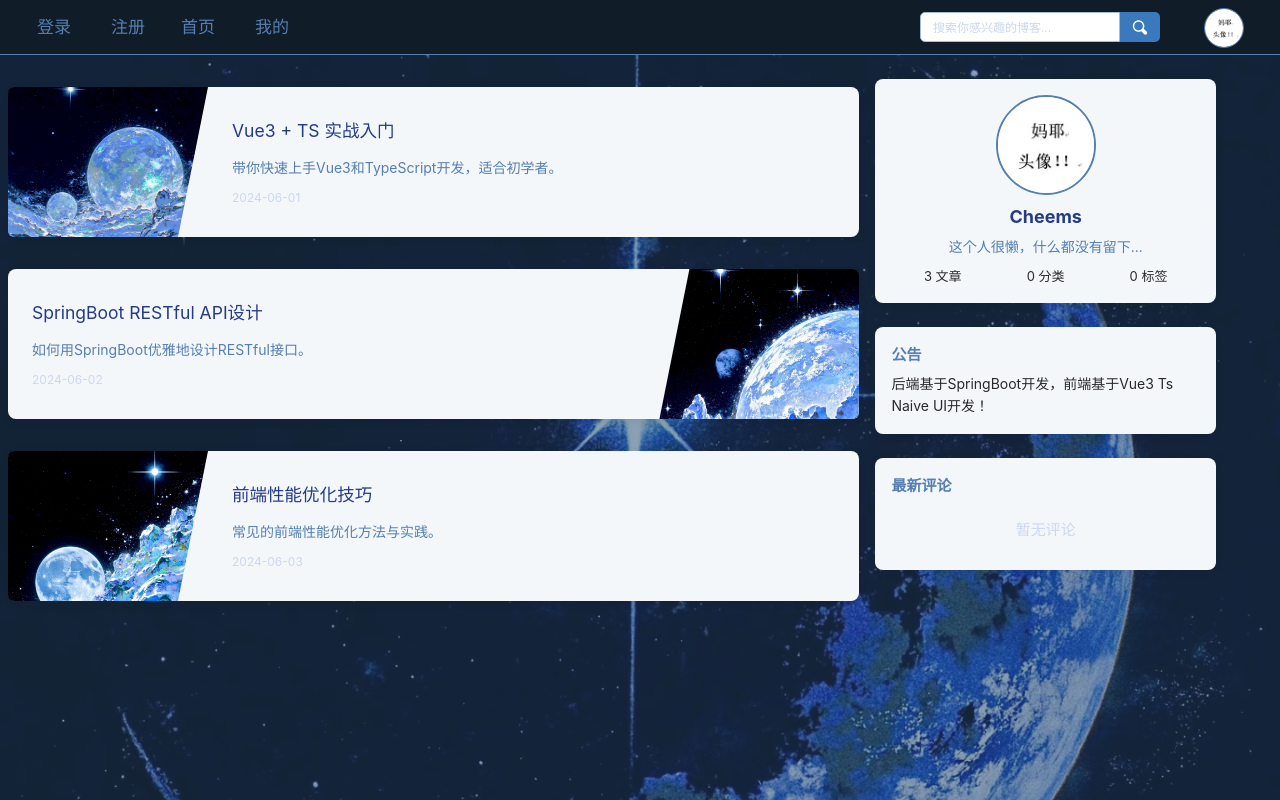
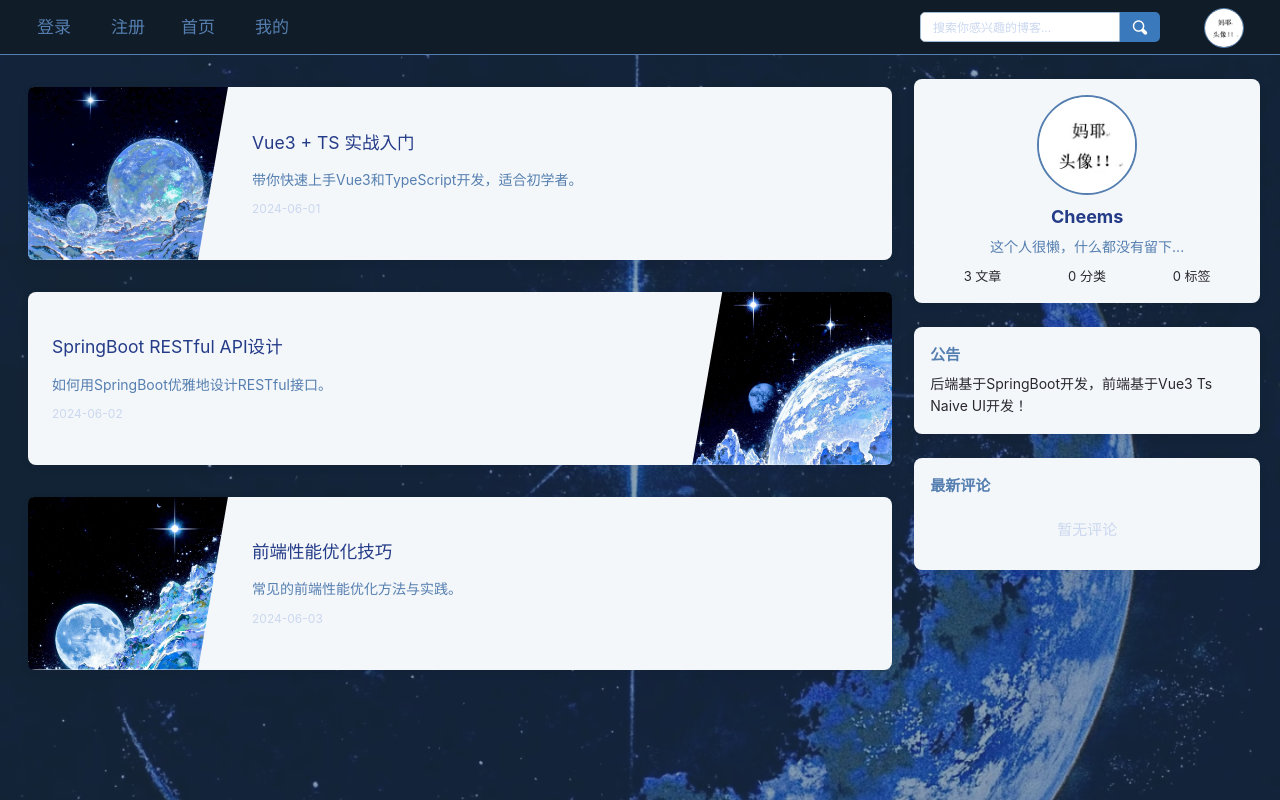
Before and after one commit to myusername-hub/-vue-springboot-, a Vue app in the folder vue/: page / in a window 1280 px wide. Built offline with nearby package versions, Linux system fonts and the light colour scheme; the HTML template or start-up script is replaced by a standard one.

Commit message:
自动识别登录信息，更新浏览器兼容

```diff
--- a/vue/src/views/Capital/Capitalnav.vue
+++ b/vue/src/views/Capital/Capitalnav.vue
@@ -1,5 +1,5 @@
 <script setup lang="ts">
-import { ref } from 'vue'
+import { ref, onMounted } from 'vue'
 import { useRouter } from 'vue-router'
 import txImg from '@/assets/images/tx.jpg'
 
@@ -10,6 +10,29 @@ const navItems = [
 ]
 const userName = ref<string | null>(null) // 未登录为null，登录后赋值用户名
 const searchText = ref('')
+
+onMounted(() => {
+  const loggedInUserJson = localStorage.getItem('loggedInUser')
+  if (loggedInUserJson) {
+    try {
+      const user = JSON.parse(loggedInUserJson)
+      if (user && user.username) {
+        userName.value = user.username
+      }
+    } catch (e) {
+      console.error('解析用户信息失败:', e)
+      // 解析失败时，清除可能已损坏的数据
+      localStorage.removeItem('loggedInUser')
+    }
+  }
+})
+
+const handleLogout = () => {
+  localStorage.removeItem('loggedInUser')
+  userName.value = null
+  router.push('/') // 退出后跳转到首页
+}
+
 const onSearch = () => {
   // 这里可以处理搜索逻辑
   alert(`搜索内容：${searchText.value}`)
@@ -23,7 +46,10 @@ const onSearch = () => {
           <router-link class="login" to="/login">登录</router-link>
           <router-link class="register" to="/register">注册</router-link>
         </template>
-        <template v-else> 欢迎您，{{ userName }} </template>
+        <template v-else>
+          <span>欢迎您，{{ userName }}</span>
+          <a href="javascript:;" @click="handleLogout">退出登录</a>
+        </template>
       </div>
       <ul class="items">
         <li v-for="item in navItems" :key="item.path">
--- a/vue/src/views/Capital/index.vue
+++ b/vue/src/views/Capital/index.vue
@@ -134,10 +134,9 @@ const comments = ref<{ user: string; text: string; date: string }[]>([])
   position: relative;
   z-index: 1;
   display: flex;
-  width: 95vw;
-  gap: 24px;
+  gap: 30px;
   box-sizing: border-box;
-  padding: 24px 0 0 0;
+  padding: 24px 20px 0;
 }
 .content-left {
   flex: 2.5;
@@ -147,23 +146,27 @@ const comments = ref<{ user: string; text: string; date: string }[]>([])
 }
 .article-card {
   width: 100%;
-  height: 150px;
+  height: 0;
+  padding-bottom: 20%;
   background: #f4f7fa;
   border-radius: 8px;
   box-shadow: 0 2px 8px #0001;
   margin: 8px;
-  display: flex;
-  flex-direction: column;
+  position: relative;
 }
 .article-header {
   display: flex;
   gap: 0;
   align-items: stretch;
-  position: relative;
+  position: absolute;
+  top: 0;
+  left: 0;
+  width: 100%;
+  height: 100%;
 }
 .article-img-wrapper {
   width: 200px;
-  height: 150px;
+  height: 100%;
   position: relative;
   overflow: hidden;
   flex-shrink: 0;
@@ -194,7 +197,7 @@ const comments = ref<{ user: string; text: string; date: string }[]>([])
 }
 .article-img-wrapper.left .article-img {
   width: 100%;
-  height: 150px;
+  height: 100%;
   object-fit: cover;
   border-radius: 6px 0 0 6px;
   clip-path: polygon(0 0, 100% 0, 85% 100%, 0% 100%);
```
Also changed, not shown: vue/src/assets/images/R-C.jpg (deleted), vue/src/assets/images/dlzc.jpg (added).
